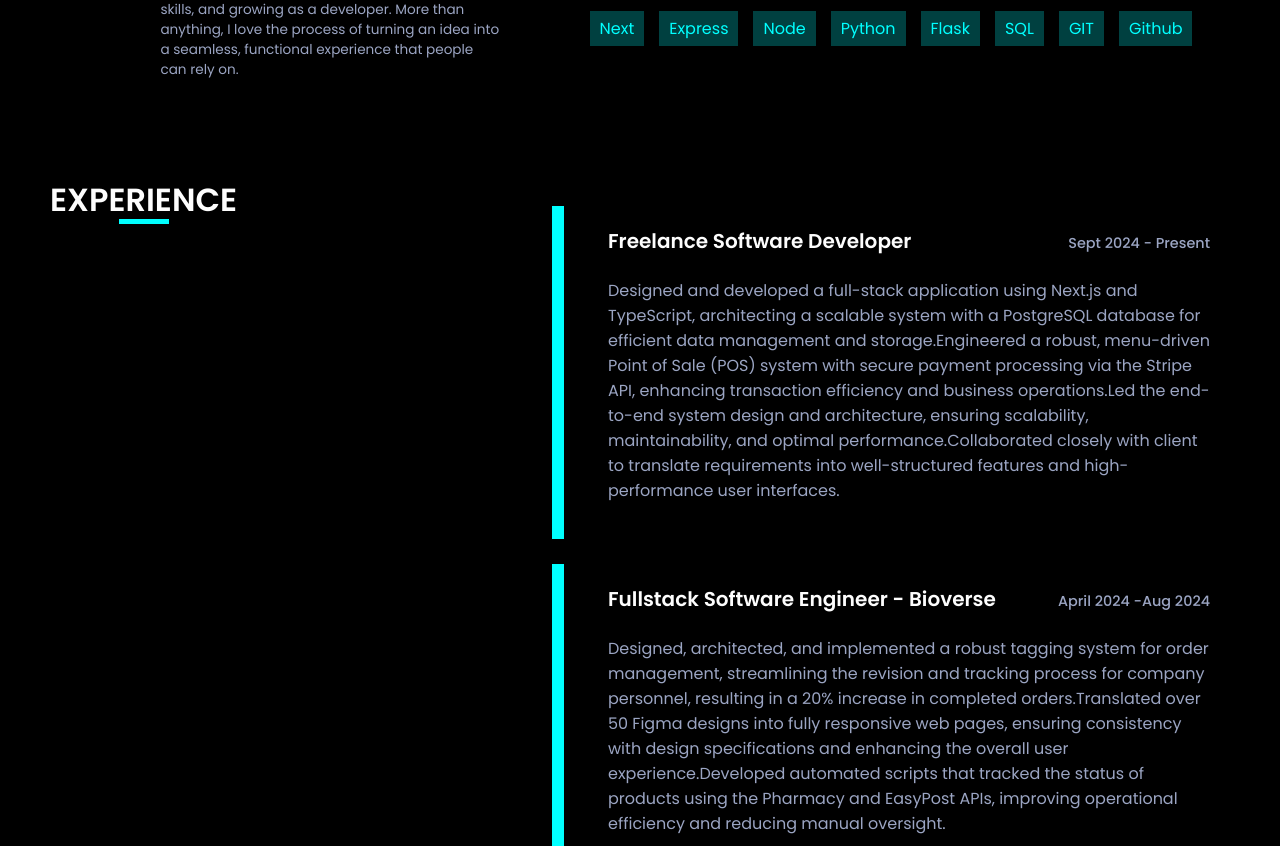
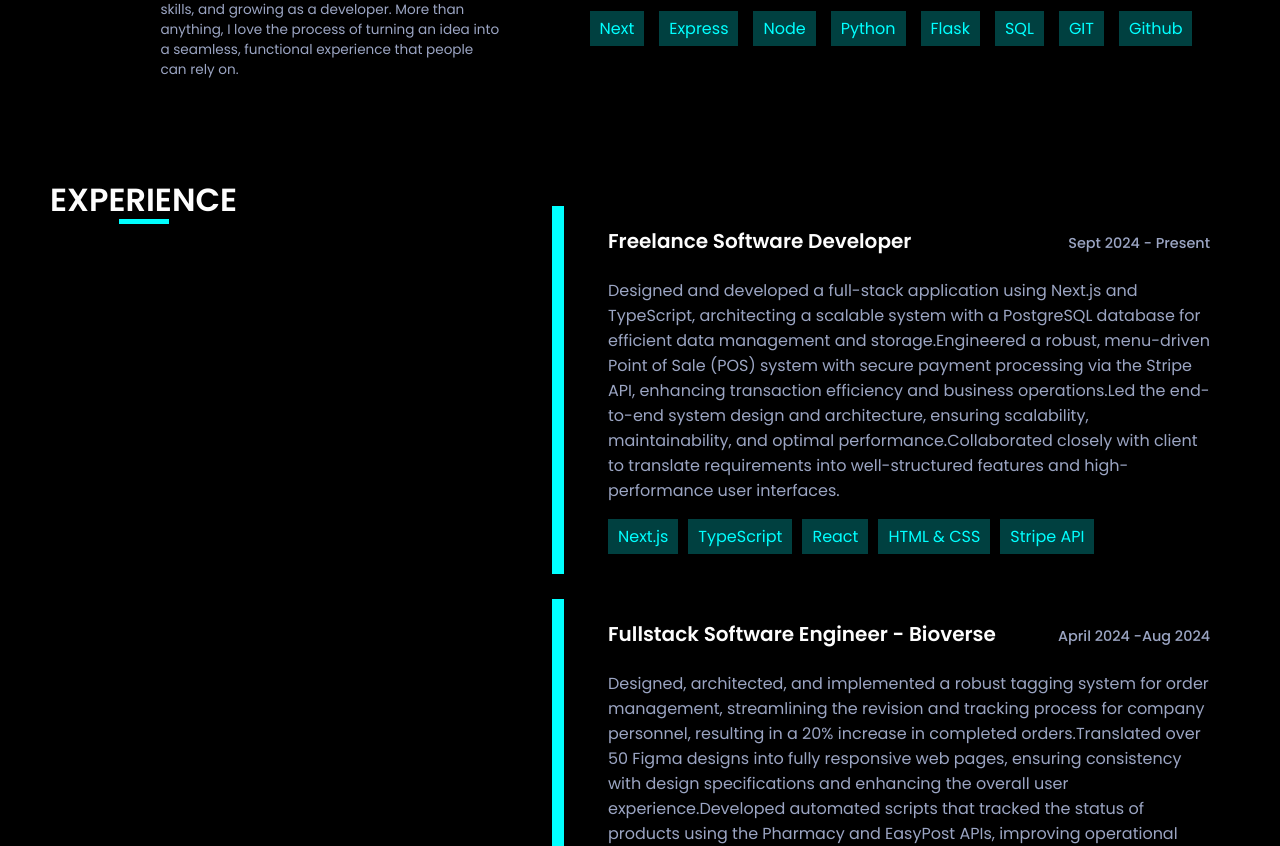
Before and after one commit to kevincas01/portfolio, a React (Create React App) app: page / in a window 1280 px wide. Shown: the part 1276-2122 px from the top of the page. Built offline with nearby package versions, Linux system fonts and the light colour scheme; the HTML template or start-up script is replaced by a standard one.

Commit message:
Set fixed height to experiences container

```diff
--- a/src/Styles/experience.css
+++ b/src/Styles/experience.css
@@ -17,6 +17,7 @@
   gap: 25px;
   padding: 50px 0px;
   align-items: center;
+  height: 1600px;
 }
 .experience-skills {
   display: flex;
@@ -111,6 +112,7 @@
 
   .experiences-container {
     padding: 0;
+    height: 2000px;
   }
   .experience-content {
     padding: 0;
```
